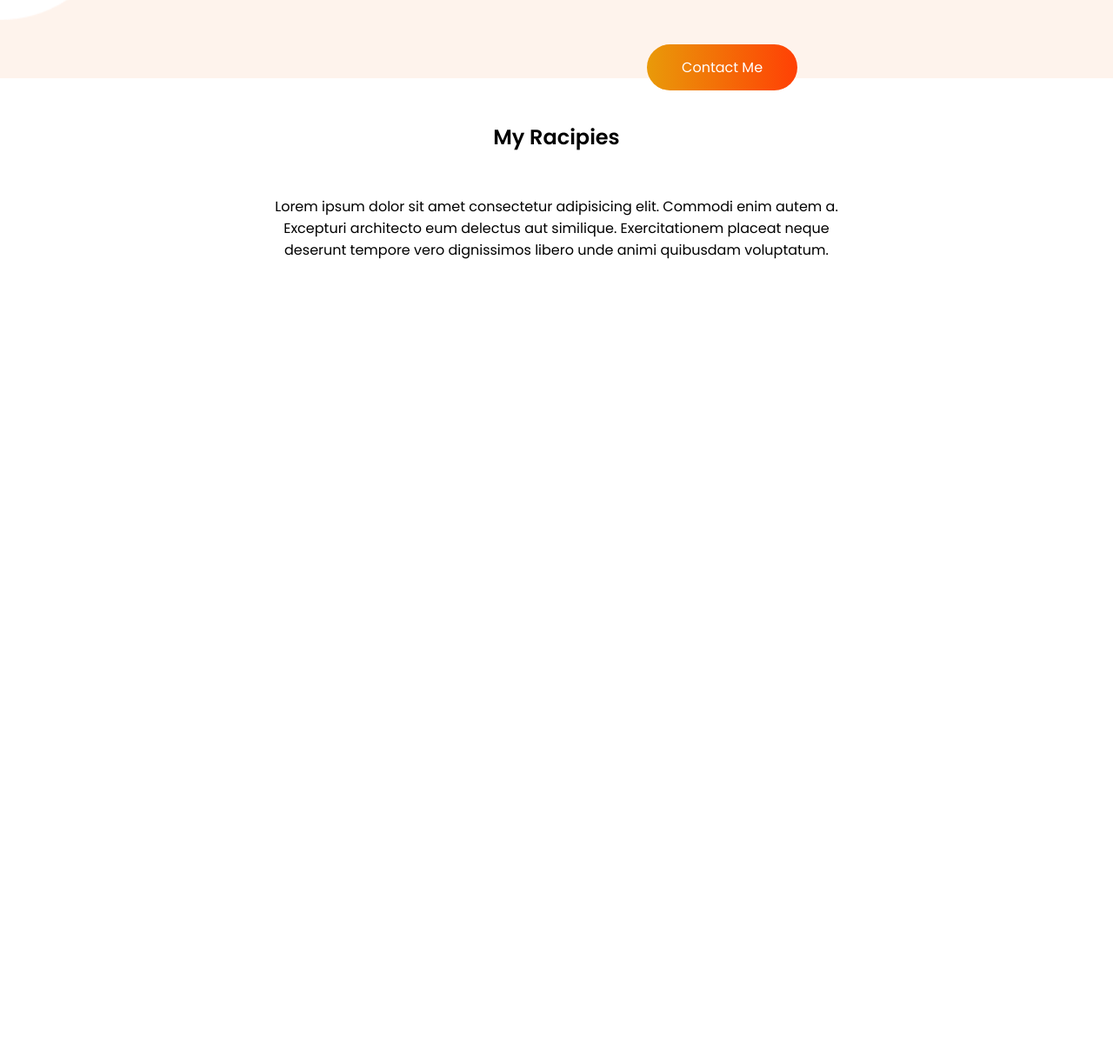
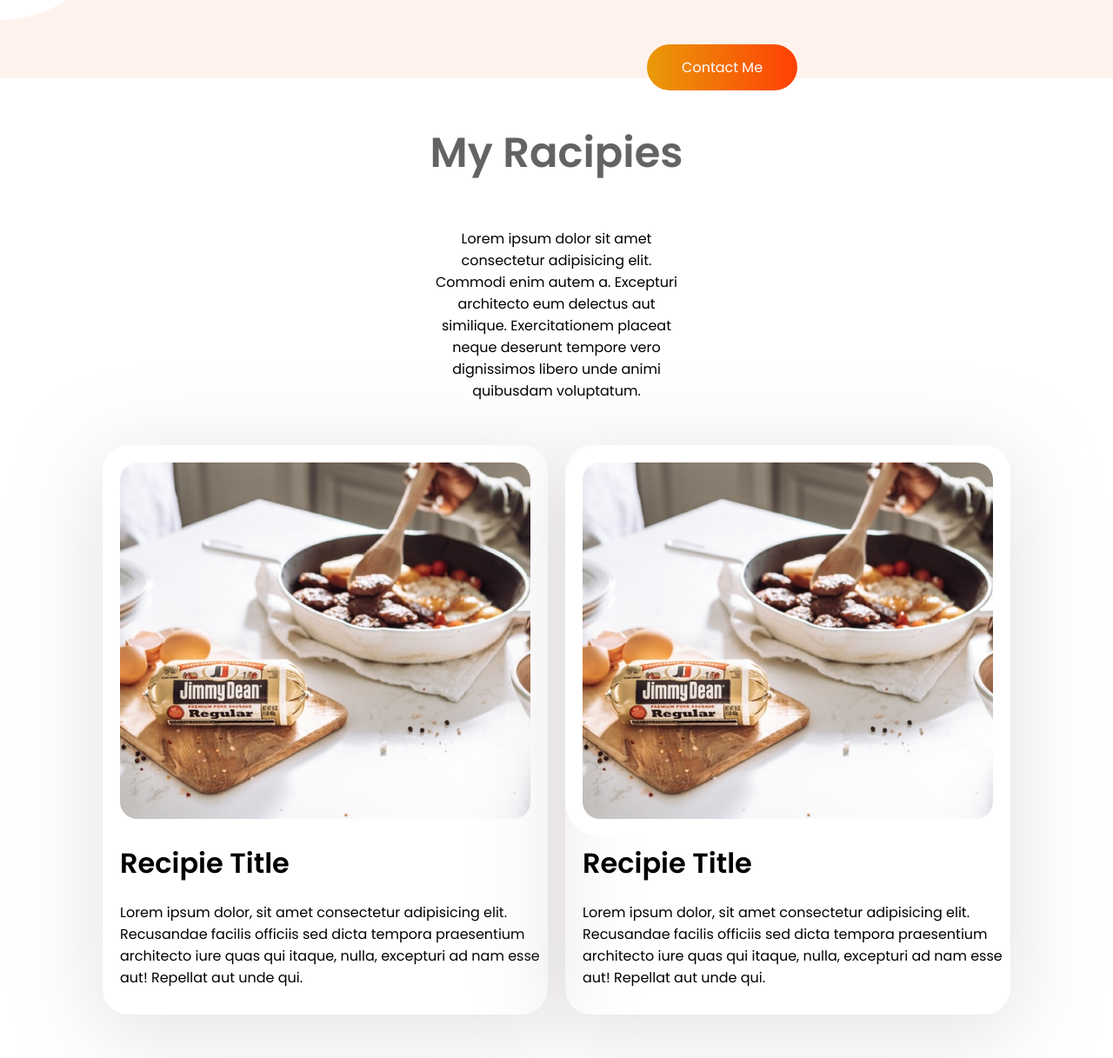
Before and after one commit to abdulquayumhp/for-first-assaignmnet-two, a plain HTML site: page index.html in a window 1280 px wide. Shown: the part 1824-3041 px from the top of the page at 87% size. Before the commit the page ends 2124 px from the top, so only its background shows below. Drawn offline with Linux system fonts and the light colour scheme.

Commit message:
add add racipy section

```diff
--- a/index.html
+++ b/index.html
@@ -56,6 +56,26 @@
           unde animi quibusdam voluptatum.
         </p>
       </div>
+      <div class="recipy-container">
+        <div class="recipy-box-one">
+          <img src="images/food/Project Cover.jpg" alt="" />
+          <h1>Recipie Title</h1>
+          <p>
+            Lorem ipsum dolor, sit amet consectetur adipisicing elit. Recusandae
+            facilis officiis sed dicta tempora praesentium architecto iure quas
+            qui itaque, nulla, excepturi ad nam esse aut! Repellat aut unde qui.
+          </p>
+        </div>
+        <div class="recipy-box-one">
+          <img src="images/food/Project Cover.jpg" alt="" />
+          <h1>Recipie Title</h1>
+          <p>
+            Lorem ipsum dolor, sit amet consectetur adipisicing elit. Recusandae
+            facilis officiis sed dicta tempora praesentium architecto iure quas
+            qui itaque, nulla, excepturi ad nam esse aut! Repellat aut unde qui.
+          </p>
+        </div>
+      </div>
     </section>
   </body>
 </html>
--- a/style.css
+++ b/style.css
@@ -88,7 +88,36 @@ span {
 }
 .racipy-heading h1 {
   padding: 50px 0;
+  font-size: 3rem;
+  color: rgba(0, 0, 0, 0.61);
 }
 .racipy-heading p {
-  padding: 0 300px;
+  padding: 0 500px;
+  padding-bottom: 50px;
 }
+.recipy-container {
+  display: flex;
+  justify-content: center;
+  align-items: center;
+  margin-bottom: 50px;
+}
+.recipy-box-one {
+  margin: 0 10px;
+  width: 40%;
+  box-shadow: rgba(184, 172, 172, 0.39) 0px 18px 100px 0px;
+  border-radius: 30px;
+}
+.recipy-box-one img {
+  border: 20px solid #fff;
+  border-radius: 40px;
+  width: 100%;
+  height: 450px;
+  object-fit: cover;
+}
+.recipy-box-one h1 {
+  padding-left: 20px;
+  font-size: 2rem;
+}
+.recipy-box-one p {
+  padding: 20px 0 30px 20px;
+}
```
